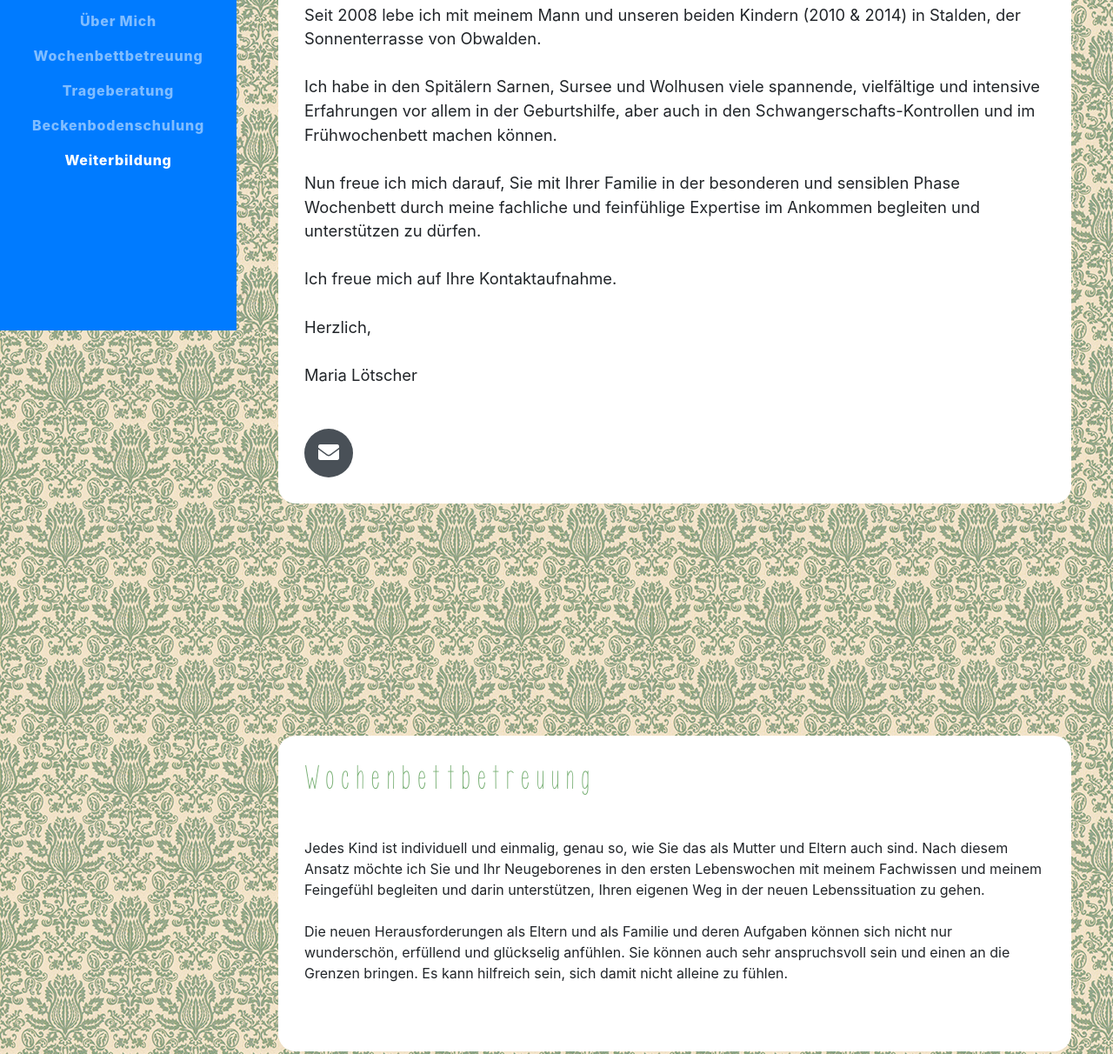
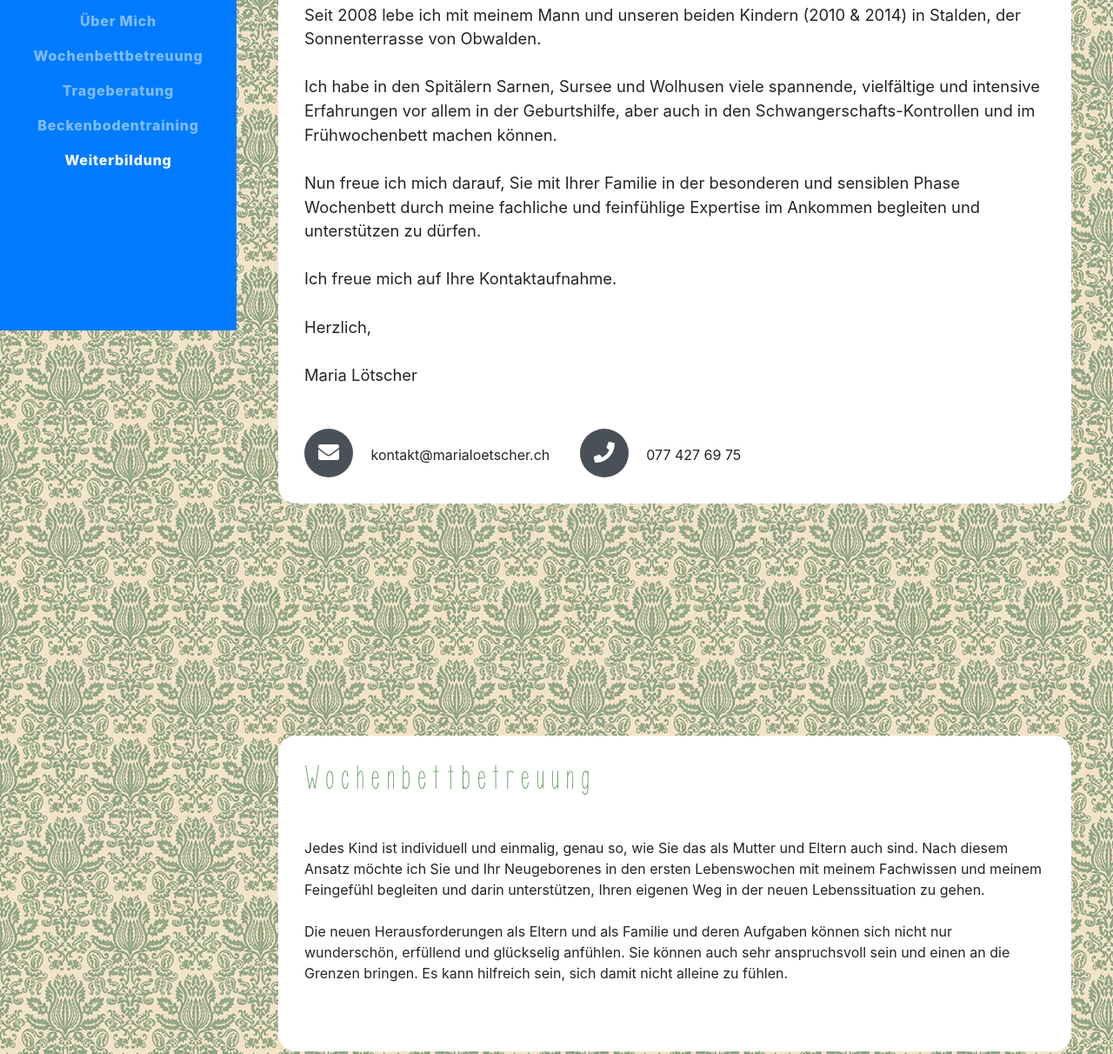
Before and after one commit to simplywing/portfolio-maria-loetscher, a website with bundled scripts: page index.html in a window 1280 px wide. Shown: the part 420-1632 px from the top of the page at 87% size. Built offline with nearby package versions, Linux system fonts and the light colour scheme; a web font is replaced by a local one.

Commit message:
minor changes

```diff
--- a/css/resume.css
+++ b/css/resume.css
@@ -11,6 +11,8 @@ body {
   background-image: url("../img/ornament.jpg");
   background-repeat: repeat;
 }
+
+
 
 @media (min-width: 992px) {
   body {
@@ -76,7 +78,7 @@ p.lead {
 }
 
 .social-icons a:hover {
-  background-color: #76ae72;
+  background-color: #6a9866;
 }
 
 .dev-icons {
@@ -84,7 +86,7 @@ p.lead {
 }
 
 .dev-icons .list-inline-item i:hover {
-  color: #76ae72;
+  color: #6a9866;
 }
 
 #sideNav .navbar-nav .nav-item .nav-link {
@@ -164,15 +166,15 @@ section.resume-section .resume-item .resume-date {
 }
 
 .bg-primary {
-  background-color: #76ae72 !important;
+  background-color: #6a9866 !important;
 }
 
 .text-primary {
-  color: #76ae72 !important;
+  color: #6a9866 !important;
 }
 
 a {
-  color: #76ae72;
+  color: #6a9866;
 }
 
 a:hover, a:focus, a:active {
@@ -192,8 +194,8 @@ a:hover, a:focus, a:active {
 }
 
 .section-title {
-  color:#76ae72;
-  margin-bottom: 2.2rem!important;
+  color:#6a9866;
+  margin-bottom: 1rem!important;
 }
 
 .textblock{
--- a/index.html
+++ b/index.html
@@ -2,7 +2,6 @@
 <html lang="de">
 
 <head>
-
     <meta charset="utf-8">
     <meta name="viewport" content="width=device-width, initial-scale=1, shrink-to-fit=yes">
     <meta name="description" content="">
@@ -25,7 +24,6 @@
     <link rel="stylesheet" href="fonts/KG_Call_Me_Maybe_Regular/stylesheet.css">
 
     <link href="https://fonts.googleapis.com/css?family=Noto+Sans&display=swap" rel="stylesheet">
-
 </head>
 
 <body id="page-top">
@@ -52,7 +50,7 @@
                     <a class="nav-link js-scroll-trigger" href="#trageberatung">Trageberatung</a>
                 </li>
                 <li class="nav-item">
-                    <a class="nav-link js-scroll-trigger" href="#beckenbodenschulung">Beckenbodenschulung</a>
+                    <a class="nav-link js-scroll-trigger" href="#beckenbodentraining">Beckenbodentraining</a>
                 </li>
                 <li class="nav-item">
                     <a class="nav-link js-scroll-trigger" href="#weiterbildung">Weiterbildung</a>
@@ -67,7 +65,7 @@
             <div class="w-100">
               <div class="row" style="padding: 0 0 30px 0;">
                 <div class="col-sm-3 align-self-center">
-                  <img class="img-fluid rounded-circle mx-auto mb-2" src="img/maria.jpg" alt="Maria Lötscher" width="250px" height="250px">
+                  <img class="img-fluid rounded-circle mx-auto mb-2" src="img/maria2.jpg" alt="Maria Lötscher" width="250px" height="250px">
 
                 </div>
                 <div class="col-sm-9 align-self-center" style="padding: 48px 0 0 40px;">
@@ -94,10 +92,15 @@
                     <br>
                     <br> Maria Lötscher
                 </p>
-                <div class="social-icons">
+                <div class="social-icons" style="vertical-align: center;">
                     <a href="mailto:kontakt@marialoetscher.ch">
                         <i class="fas fa-envelope"></i>
                     </a>
+                    <span>kontakt@marialoetscher.ch</span>
+                    <a href="tel:+41774276975" style="margin-left: 30px;">
+                        <i class="fas fa-phone"></i>
+                    </a>
+                    <span>077 427 69 75</span>
                 </div>
             </div>
         </section>
@@ -134,9 +137,9 @@
 
         <!-- <hr class="m-0"> -->
 
-        <section class="resume-section p-3 p-lg-5 d-flex align-items-center" id="beckenbodenschulung">
+        <section class="resume-section p-3 p-lg-5 d-flex align-items-center" id="beckenbodentraining">
             <div class="w-100">
-                <h2 class="mb-5 section-title">Beckenbodenschulung</h2>
+                <h2 class="mb-5 section-title">Beckenbodentraining</h2>
 
                 <p class="mb-5 textblock">Wer sich früh mit der Prävention und Bewusstwerdung, dem Wiederaufbau und der Regeneration, der Kräftigung und Stabilisierung befasst und sich in die Harmonie und dem Einklang mit seinem Beckenboden begibt, hat früher etwas davon: Von der Kraft aus der Mitte, die hält, aufrichtet und die natürlichen Vorgänge des Körpers in ihrer Normalität unterstützt. Von einem Körpergefühl, welches sich von Grund auf kraftvoll, gesund und einheitlich anfühlt und von der Wahrnehmung eines lustvollen Sexuallebens. So lassen sich auch Einschränkungen wie unkontrollierter Urinverlust, Windabgang, Rückenschmerzen, sexuelle Disharmonien, Hämorrhoiden und Gebärmuttersenkungen vorbeugen.
                     <br>
```
Also changed, not shown: _sources/Maria_freig_sw.jpg (added), img/maria2.jpg (added), 1 other file.
